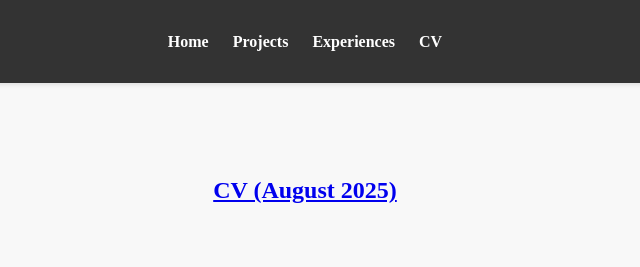
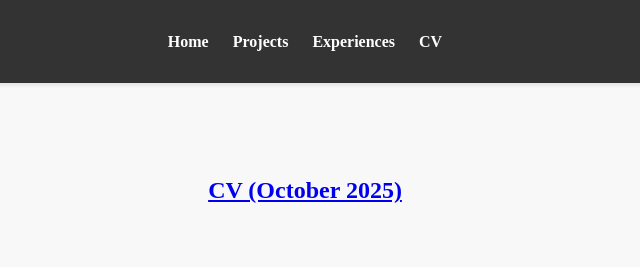
Before and after one commit to Shaharia223/CV, a plain HTML site: page cv.html in a window 1280 px wide. Shown: the top 267 px of the page, 335-975 px from the left. Drawn offline with Linux system fonts and the light colour scheme.

Commit message:
cv page month name changed

```diff
--- a/cv.html
+++ b/cv.html
@@ -32,7 +32,7 @@
 
     <!-- Main Content Area -->
     <main>
-        <h2 style="text-align:center; margin-top:40px;"><a href="CV_Shaharia.pdf"> CV (August 2025)</a></h2>
+        <h2 style="text-align:center; margin-top:40px;"><a href="CV_Shaharia.pdf"> CV (October 2025)</a></h2>
     </main>
 
     <!-- Footer Section -->
```
